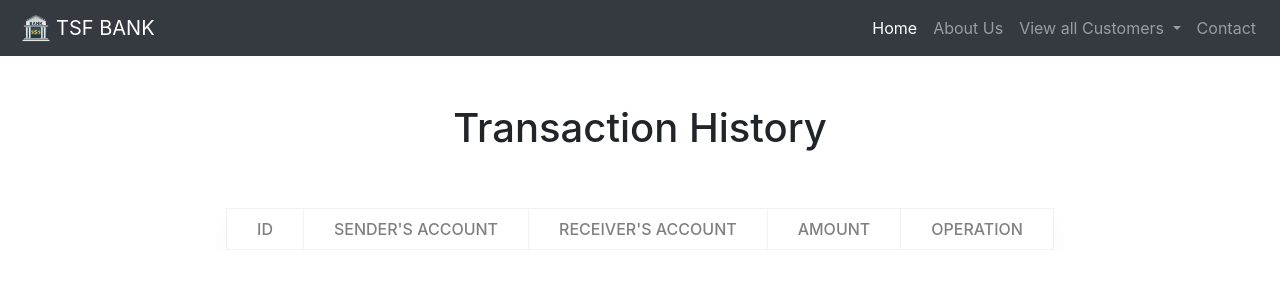
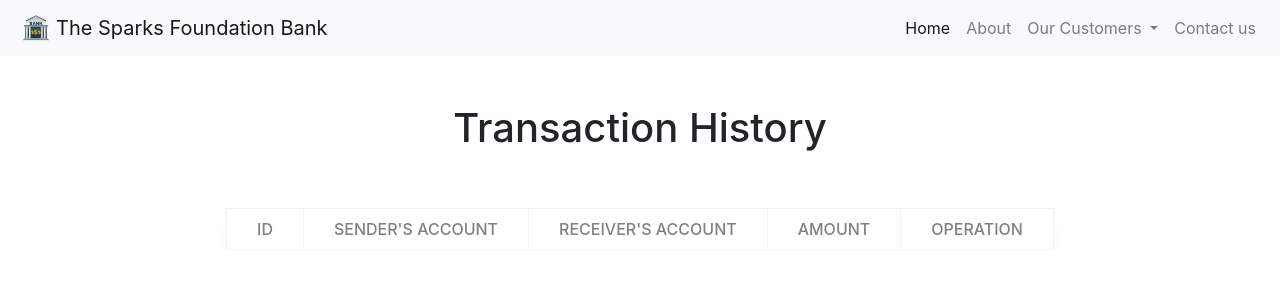
Before and after one commit to gtsh321/Bankingsystem, a PHP site: page /transferhistory.php in a window 1280 px wide. Shown: the top 300 px of the page. Run offline with PHP 8.4, Linux system fonts and the light colour scheme; data that the repository does not hold is empty.

Commit message:
Update transferhistory.php

```diff
--- a/transferhistory.php
+++ b/transferhistory.php
@@ -12,8 +12,8 @@
 </head>
 <body>
 <!--Navbar--->
-<nav class="navbar navbar-expand-lg navbar-dark bg-dark">
-  <a class="navbar-brand" href="#"><img src="logo.png" width="40" height="30" class="d-inline-block align-top" alt="">TSF BANK</a>
+<nav class="navbar navbar-expand-lg navbar-light bg-light ">
+  <a class="navbar-brand" href="#"><img src="logo.png" width="40" height="30" class="d-inline-block align-top" alt="">The Sparks Foundation Bank</a>
   <button class="navbar-toggler" type="button" data-toggle="collapse" data-target="#navbarSupportedContent" aria-controls="navbarSupportedContent" aria-expanded="false" aria-label="Toggle navigation">
     <span class="navbar-toggler-icon"></span>
   </button>
@@ -24,12 +24,12 @@
         <a class="nav-link" href="index.php">Home <span class="sr-only">(current)</span></a>
       </li>
       <li class="nav-item">
-        <a class="nav-link" href="https://www.thesparksfoundationsingapore.org/" target='_blank'>About Us</a>
+        <a class="nav-link" href="https://www.thesparksfoundationsingapore.org/" target='_blank'>About</a>
       </li>
 
       <li class="nav-item dropdown">
         <a class="nav-link dropdown-toggle" href="#" id="navbarDropdown" role="button" data-toggle="dropdown" aria-haspopup="true" aria-expanded="false">
-        View all Customers
+        Our Customers
         </a>
         <div class="dropdown-menu" aria-labelledby="navbarDropdown">
           <a class="dropdown-item" href="viewcustomer.php">Customers</a>
@@ -38,7 +38,7 @@
         </div>
       </li>
       <li class="nav-item">
-        <a class="nav-link" href="contact.php">Contact</a>
+        <a class="nav-link" href="contact.php">Contact us</a>
       </li>
 
 
```
